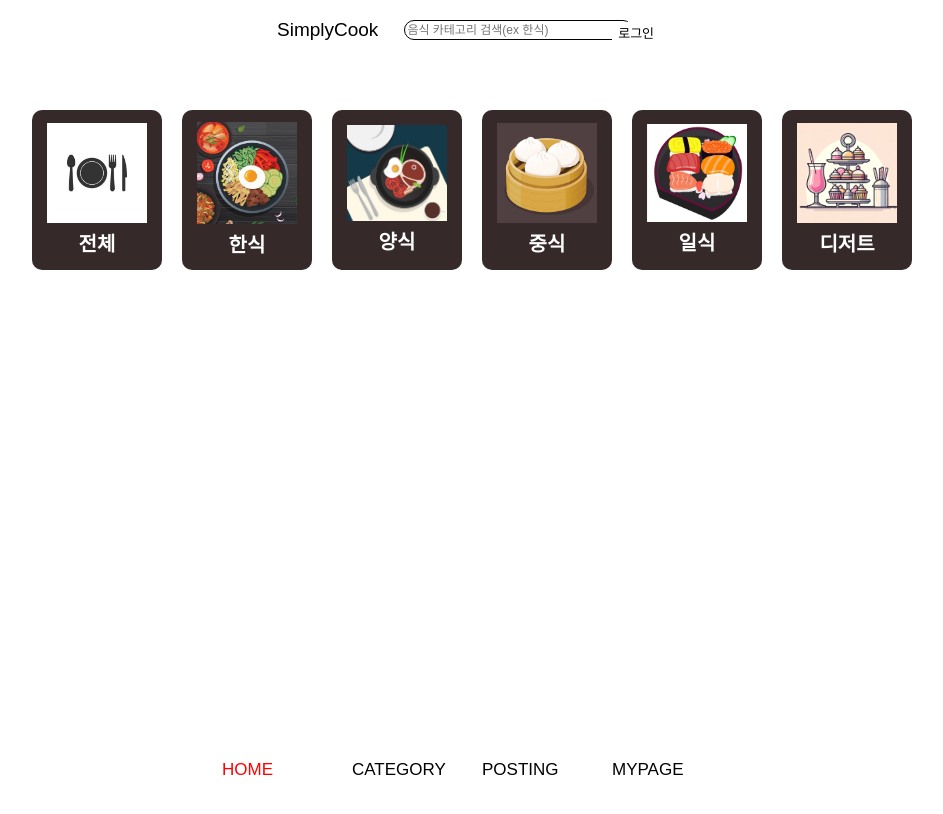
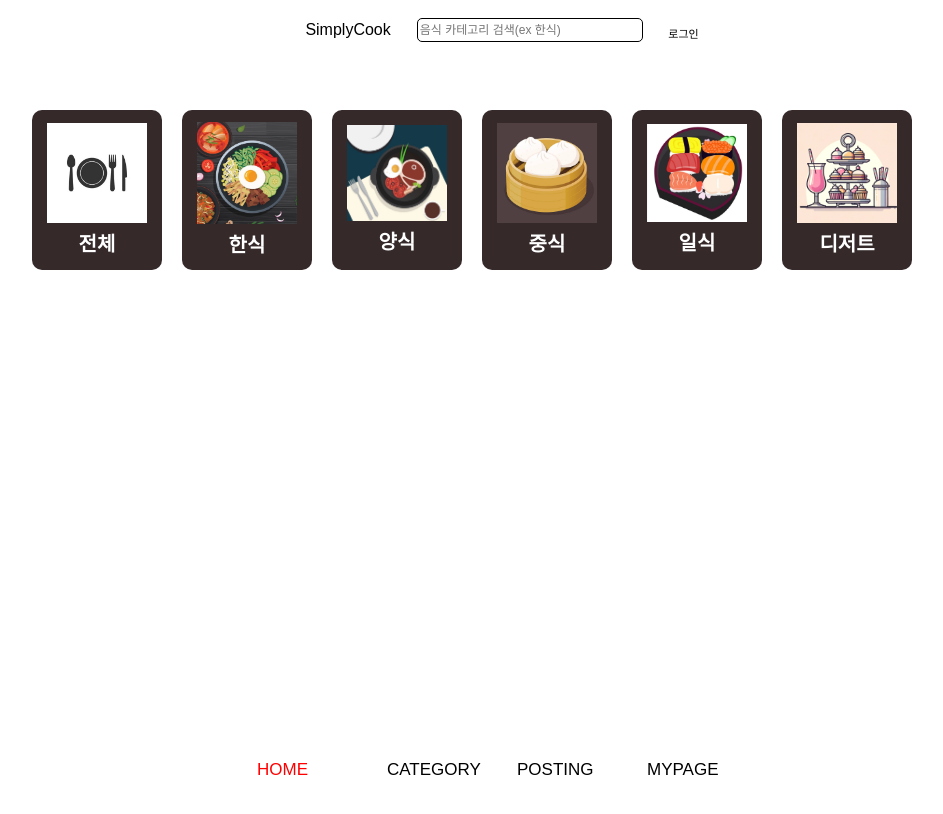
Before and after one commit to bakuuuuuuu/recipe-share-platform, a React (Create React App) app: page /foodcategory in a window 1280 px wide. Shown: the top 814 px of the page, without its empty margins (168-1111 px from the left). Built offline with nearby package versions, Linux system fonts and the light colour scheme.

Commit message:
상단, 언더바 레이아웃 수정

```diff
--- a/src/page/Search.jsx
+++ b/src/page/Search.jsx
@@ -24,15 +24,17 @@ const searchStyles = {
     height: "100%",
     display: "flex",
     alignItems: "center",
-    marginLeft: "30%",
+    marginLeft: "33%",
   },
 
   //상단 메인배너(홈링크 이동) styles
   mainbanner: {
-    marginRight: 5,
+    marginLeft:"20px",
+    justifyContent: "center", // 가로 방향으로 가운데 정렬
+    alignItems: "center", // 세로 방향으로 가운데 정렬
     backgroundColor: "white",
     border: 'none',
-    fontSize: "19px",
+    fontSize: "16px",
   },
 };
 
@@ -42,13 +44,13 @@ const LoginbtnStyles = {
   LoginBtn : {
     float:"right",
     backgroundColor: "white",
-    fontSize: "13px",
+    fontSize: "11px",
     border: "none",
     color: "black",
     position: "fixed", // 상단에 고정
     top: 0, // 상단에 위치
-    marginTop: "22px",
-    marginLeft: "59%",
+    marginTop: "24px",
+    marginLeft: "4px",
  },
 };
 
@@ -71,15 +73,6 @@ function Search({ data }) {
   return (
     <div style={searchStyles.searchContainer}>
 
-      {/* 로그인 버튼 */}
-      <a href='Login'>
-        <input
-          style={LoginbtnStyles.LoginBtn}
-          type="button"
-          value={"로그인"}
-        />
-      </a>
-
         <div style={searchStyles.searchbar}>
           {/*상단 메인배너(홈링크 이동)*/}
           <a href='http://localhost:3000/'>
@@ -96,15 +89,23 @@ function Search({ data }) {
             value={query}
             placeholder="음식 카테고리 검색(ex 한식)"
             onChange={handleSearch}
-          style={{ width: "30%", height: "40%", fontSize: 12, borderRadius: "10px", border: "1px solid black",}}
+            style={{ width: "30%", height: "50%", fontSize: 12, borderRadius: "5px", border: "1px solid black", marginLeft:"5px"}}
           />
-
+          {/* 로그인 버튼 */}
+          <a href='Login'>
+            <input
+              style={LoginbtnStyles.LoginBtn}
+              type="button"
+              value={"로그인"}
+            />
+          </a>
         </div>
         <ul style={{ overflowY: "scroll", width: "10%", height: "50%", textAlign: "left", listStyle: "none", padding: 0, border:"none"}}>
           {searchResults.map((item, index) => (
             <li key={index}>{item}</li>
           ))}
         </ul>
+
     </div>
   );
 };
--- a/src/page/UnderMenu.jsx
+++ b/src/page/UnderMenu.jsx
@@ -31,6 +31,7 @@ const UnderMenuStyles = {
         margin: '15px',
         flex: '1',
         width: '100px', // 너비 지정
+
     },
 
     // 선택된 버튼의 스타일
@@ -74,14 +75,14 @@ function UnderMenu(props) {
             <div style={mainStyle}>
             <Outlet/>
             <div style={UnderMenuStyles.MenuContainer}>
-                <div style={{ display: 'flex', justifyContent: 'center', alignItems: 'center', marginRight: '30px' }}>
+                <div style={{ display: 'flex', justifyContent: 'center', alignItems: 'center', marginRight: '5px', marginLeft:'45px'}}>
                     <NavLink to="/" style={selectedButton === 'HOME' ? UnderMenuStyles.selectedIconStyle : UnderMenuStyles.IconStyle} onClick={() => setSelectedButton('HOME')}>
                         HOME
                     </NavLink>
                     <NavLink to="/foodcategory" style={selectedButton === 'CATEGORY' ? UnderMenuStyles.selectedIconStyle : UnderMenuStyles.IconStyle} onClick={() => setSelectedButton('CATEGORY')}>
                         CATEGORY
                     </NavLink>
-                    <NavLink to="/Writingpage" style={selectedButton === 'POSTING' ? UnderMenuStyles.selectedIconStyle : UnderMenuStyles.IconStyle} onClick={!props.currentData ? null : handleWritingPageClick}>
+                    <NavLink to="/Writingpage" style={selectedButton === 'POSTING' ? UnderMenuStyles.selectedIconStyle : UnderMenuStyles.IconStyle} onClick={() => setSelectedButton('POSTING')}>
                         POSTING
                     </NavLink>
                     <NavLink to="/mypage" style={selectedButton === 'MYPAGE' ? UnderMenuStyles.selectedIconStyle : UnderMenuStyles.IconStyle} onClick={() => setSelectedButton('MYPAGE')}>
```
Lines whose indentation alone changed are shown as unchanged.
